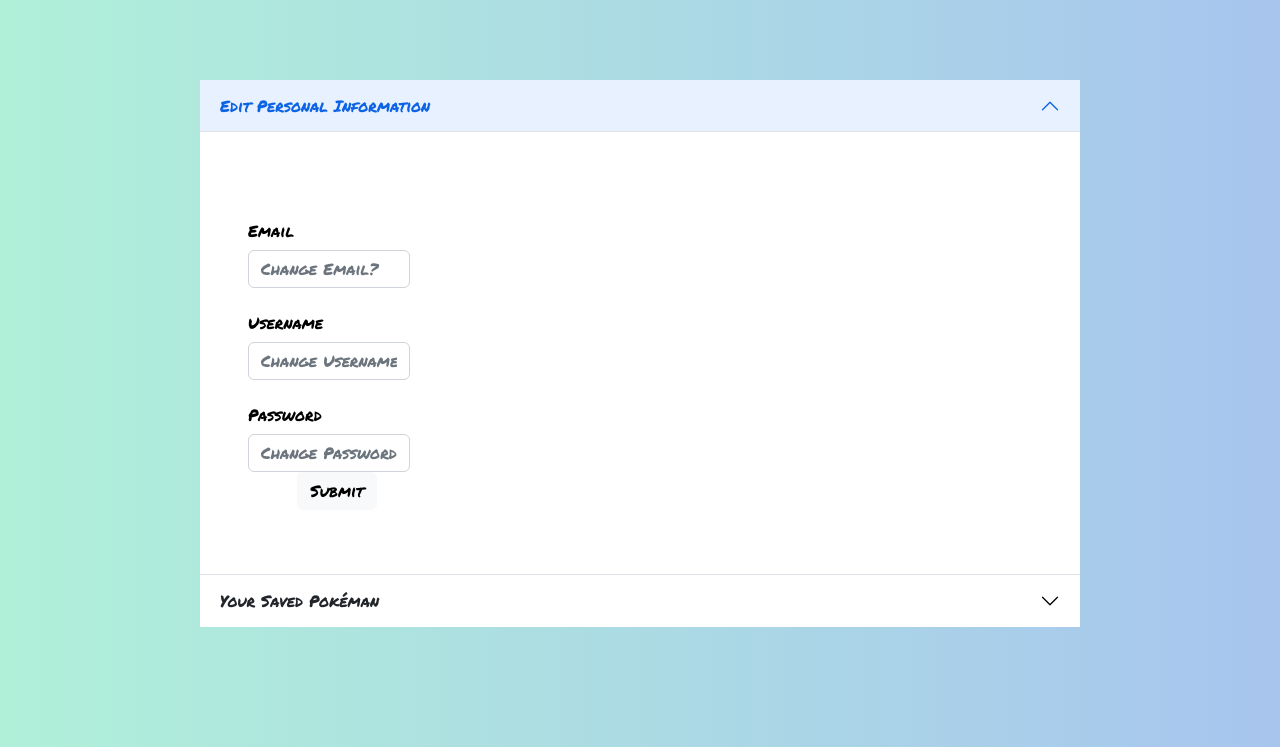
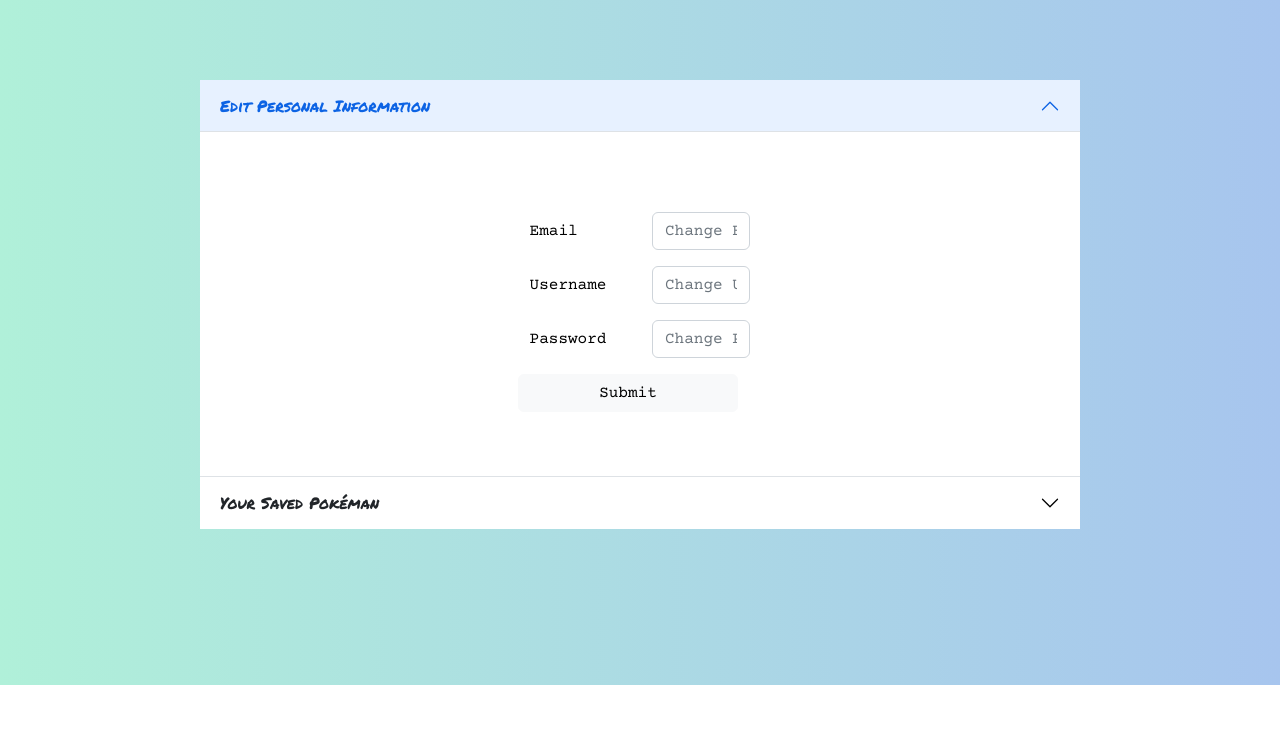
Before and after one commit to SydneyDoemel/week5_day2, a Flask app: page /profile in a window 1280 px wide, after a click on "Edit Personal Information". Shown: the part 115-862 px from the top of the page. After the commit the page ends 800 px from the top, so only its background shows below. Run offline with Flask 2, Linux system fonts and the light colour scheme; the visitor is signed in with stand-in values (Sample User, id 1); data comes from the database, SQL or seed files in the repository; data that the repository does not hold is empty.

Commit message:
profile stuff

```diff
--- a/app/profile/profiletemplates/profile.html
+++ b/app/profile/profiletemplates/profile.html
@@ -15,31 +15,33 @@
           Edit Personal Information
         </button>
       </h2>
-      <div id="flush-collapseOne" class="accordion-collapse collapse p-5" aria-labelledby="flush-headingOne" data-bs-parent="#accordionFlushExample">
-        <div class="accordion-body"><form class="container signupblock" method='POST' action="">
+      <div id="flush-collapseOne" class="accordion-collapse collapse p-5 accordion1" aria-labelledby="flush-headingOne" data-bs-parent="#accordionFlushExample">
+        <div class="accordion-body">
+        <form class="container signupblock" method='POST' action="">
+
           {{ form.hidden_tag() }}
 
           </div>
 
-          <div class="mb-3 row ">
-          <label for="Email" class="col-sm-3 col-form-label text-start ">Email</label>
-          <div class="col-sm-10" id = "email">
-              {{ form.email(class="form-control w-25", id="Email", placeholder="Change Email?", autocomplete="off") }}
+          <div class="mb-3 row">
+          <label for="Email" class="col col-form-label text-start font-change">Email</label>
+          <div class="col" id = "email">
+              {{ form.email(class="form-control w-100 font-change", id="Email", placeholder="Change Email?", autocomplete="off") }}
           </div>
-        </div>
-        <div class="mb-3 row">
-          <label for="inputUsername" class="col-sm-3 col-form-label text-start">Username</label>
-          <div class="col-sm-10">
-            {{ form.username(class="form-control w-25", id="inputUsername", placeholder="Change Username?", autocomplete="off") }}
           </div>
-        </div>
-        <div class="mb-3 row">
-          <label for="inputPassword" class="col-sm-3 col-form-label text-start">Password</label>
-          <div class="col-sm-10">
-            {{ form.password(class="form-control w-25", id="inputPassword", placeholder="Change Password?", autocomplete="off") }}
+          <div class="mb-3 row">
+          <label for="inputUsername" class="col col-form-label text-start font-change">Username</label>
+          <div class="col">
+            {{ form.username(class="form-control w-100 font-change", id="inputUsername", placeholder="Change Username?", autocomplete="off") }}
           </div>
-          <div class="col-sm-3">
-              {{ form.submit(class="btn btn-light") }}
+          </div>
+          <div class="mb-3 row">
+          <label for="inputPassword" class="col col-form-label text-start font-change">Password</label>
+          <div class="col">
+            {{ form.password(class="form-control w-100 font-change", id="inputPassword", placeholder="Change Password?", autocomplete="off") }}
+          </div>
+          <div class="row font-change">
+              {{ form.submit(class="btn btn-light mt-3") }}
             </div>
         </form></div>
       </div>
@@ -53,7 +55,7 @@
 
 
 
-      <div id="flush-collapseTwo" class="accordion-collapse collapse" aria-labelledby="flush-headingTwo" data-bs-parent="#accordionFlushExample">
+      <div id="flush-collapseTwo" class="accordion-collapse collapse accordion2" aria-labelledby="flush-headingTwo" data-bs-parent="#accordionFlushExample">
         <div class="accordion-body">
 
             {% if newlist %}
--- a/app/saved_pokes/routes.py
+++ b/app/saved_pokes/routes.py
@@ -18,6 +18,7 @@ def savePoke():
     form = SavePokeInfo()
     user_ids=FivePokes.query.all()
     userlst = []
+    plst=[]
     for each in user_ids:
         userlst.append(each.user_id)
     if current_user.id in userlst:
--- a/app/search/searchtemplates/search.html
+++ b/app/search/searchtemplates/search.html
@@ -31,7 +31,7 @@
       <li><p>Attack Base Stat: {{ x['attack base_stat'] }}</p></li>
       <li><p>HP Base Stat: {{ x['hp base_stat'] }}</p></li>
       <li><p>Defense Base Stat: {{ x['defense base_stat'] }}</p></li>
-      <li method = "POST" action="/saved_pokes">{{ form.search(class="btn btn-light") }}</div></li>
+
   </ul>
 </div>
 {% endif %}
--- a/app/static/css/index.css
+++ b/app/static/css/index.css
@@ -33,8 +33,7 @@ h1 {
 nav, .click {
     font-family: 'Courier Prime', monospace;
 }
-.nav-link:hover {
-    color:white;}
+
 
 .rankings {
     width: 30vw;
--- a/app/static/css/login_signup.css
+++ b/app/static/css/login_signup.css
@@ -25,8 +25,6 @@ form {
 .stylefont{
     font-family: 'Permanent Marker', cursive;
 }
-nav {
+nav, .click {
     font-family: 'Courier Prime', monospace;
 }
-nav li:hover {
-    color:white;}
--- a/app/static/css/navbar.css
+++ b/app/static/css/navbar.css
@@ -1,9 +1,6 @@
-
 .stylefont{
     font-family: 'Permanent Marker', cursive;
 }
-nav {
+nav, .click {
     font-family: 'Courier Prime', monospace;
 }
-nav li:hover {
-    color:white;}
--- a/app/static/css/profile.css
+++ b/app/static/css/profile.css
@@ -9,7 +9,15 @@ body {
     font-family: 'Permanent Marker', cursive;
 
 }
+.font-change {
+    font-family: 'Courier Prime', monospace;
+}
+.accordion1{
+   display: flex;
+   flex-direction: column;
+   margin: 0 22vw ;
 
+}
 a {
     color: rgb(0, 0, 0);
     text-decoration: none;
@@ -29,23 +37,27 @@ h1 {
 .stylefont{
     font-family: 'Permanent Marker', cursive;
 }
-nav {
+nav, .click {
     font-family: 'Courier Prime', monospace;
 }
-nav li:hover {
-    color:white;}
+
+
 .accordion {
     margin: 10vh 20vh;
 
 }
+
+
 .pokecard {
     display: inline-flex;
-    border: solid 2px rgb(185, 185, 185, .4);
+
     border-radius: 5%;
     padding-right: 25px;
     margin: 5px;
    width: 13rem;
     padding-top: 0px;
+    background-image: linear-gradient(180deg, rgb(234, 252, 255) 0%, rgb(255, 255, 255) 50%, rgb(234, 252, 255) 100%);
+
 
 }
 .pokecard p {
--- a/migrations/versions/7bbac6d703f6_.py
+++ b/migrations/versions/cbe0e6a76943_.py
@@ -1,8 +1,8 @@
 """empty message
 
-Revision ID: 7bbac6d703f6
+Revision ID: cbe0e6a76943
 Revises:
-Create Date: 2022-07-31 10:46:24.154518
+Create Date: 2022-08-01 11:25:34.740562
 
 """
 from alembic import op
@@ -10,7 +10,7 @@ import sqlalchemy as sa
 
 
 # revision identifiers, used by Alembic.
-revision = '7bbac6d703f6'
+revision = 'cbe0e6a76943'
 down_revision = None
 branch_labels = None
 depends_on = None
```
Also changed, not shown: app/saved_pokes/saved_pokestemplates/saved_pokes.html (+12 -9 lines), app/static/css/saved_pokes.css (+19 -12 lines), app/static/css/search.css (+6 -3 lines), README.txt (added).
